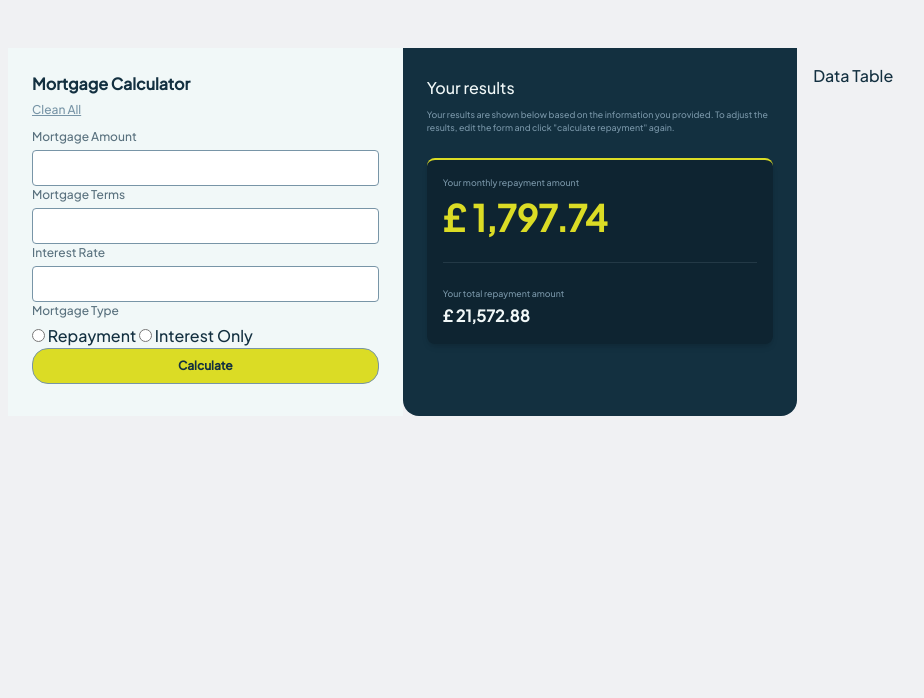
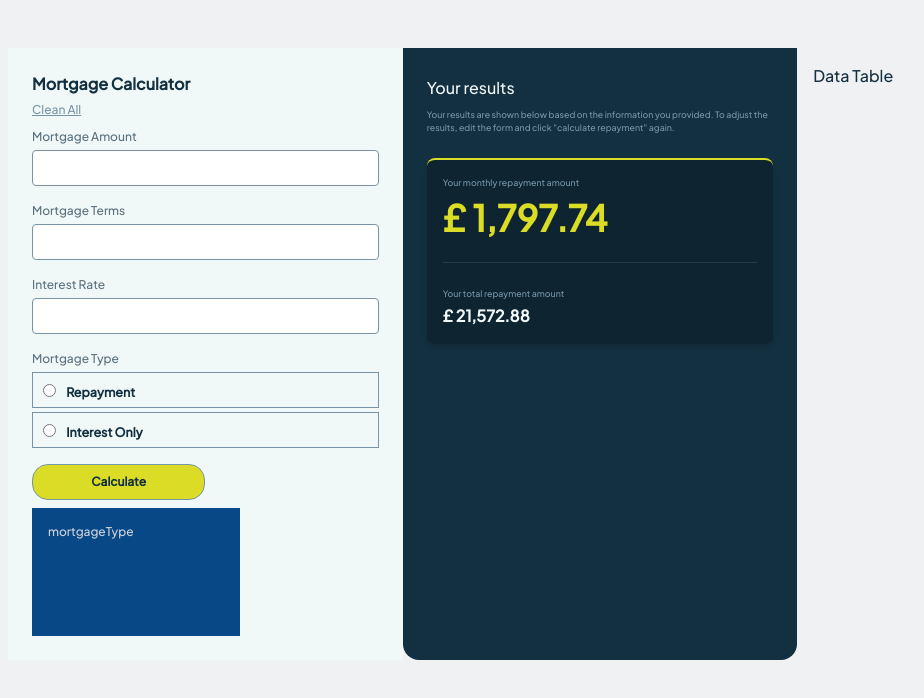
Before and after one commit to TheJordach/mortgage-calculator-v2, an Angular app: page / in a window 1280 px wide. Shown: the top 698 px of the page, without its empty margins (40-964 px from the left). Built offline with nearby package versions, Linux system fonts and the light colour scheme.

Commit message:
styling calculator form step:design + installing bignumber.js

```diff
--- a/package.json
+++ b/package.json
@@ -23,6 +23,7 @@
     "@fortawesome/angular-fontawesome": "^0.14.1",
     "@fortawesome/fontawesome-svg-core": "^6.4.2",
     "@fortawesome/free-solid-svg-icons": "^6.4.2",
+    "bignumber.js": "^9.1.2",
     "normalize.css": "^8.0.1",
     "rxjs": "~7.8.0",
     "tslib": "^2.3.0",
--- a/src/app/calculator/calculator.module.ts
+++ b/src/app/calculator/calculator.module.ts
@@ -3,10 +3,11 @@ import { CommonModule } from '@angular/common'
 import { FormComponent } from './form/form.component'
 import { DisplayResultComponent } from './display-result/display-result.component'
 import { HomeComponent } from './home/home.component'
+import { FormsModule } from '@angular/forms'
 
 @NgModule({
     declarations: [FormComponent, DisplayResultComponent, HomeComponent],
-    imports: [CommonModule],
+    imports: [CommonModule, FormsModule],
     exports: [FormComponent, DisplayResultComponent, HomeComponent],
 })
 export class CalculatorModule {}
--- /dev/null
+++ b/src/app/calculator/form/Utilities/formContract.ts
@@ -0,0 +1,6 @@
+export interface FormContract {
+    inputValue: number
+    displayedValue: number
+    isNull: boolean
+    displayedValueOnFocus: number
+}
--- a/src/app/calculator/form/form.component.html
+++ b/src/app/calculator/form/form.component.html
@@ -1,47 +1,68 @@
 <p class="text-md text-challenge-blue-dark font-bold">Mortgage Calculator</p>
-<a (click)="clearForm()"
+<a (click)="clearForm(mortgageForm)"
   href="#" class="text-[0.75rem] cursor-pointer hover:text-challenge-blue-dark underline text-challenge-gray-clear"
   >Clean All</a>
-<form #form class="py-2">
-  <p class="text-challenge-gray-dark  text-[0.75rem] mb-1">Mortgage Amount</p>
-   <input
-      class="w-full px-8 h-9 z-0 rounded font-bold border border-challenge-gray-clear text-[0.75rem] text-challenge-blue-dark"
+<form #mortgageForm="ngForm" class="py-2">
+  <p class="input-title">Mortgage Amount</p>
+   <input required
+      ngModel name="mortgageAmount" #mortgageAmount ="ngModel"
+      class="input-component"
+      type="number"
+      >
 
-      type="number"
-      name="loanAmount">
+  <p class="input-title">Mortgage Terms</p>
+  <input required
+    ngModel name="mortgageTerm" #mortgageTerm ="ngModel"
+    class="input-component"
+    type="number"
+    step="any"
+    >
 
-  <p class="text-challenge-gray-dark  text-[0.75rem] mb-1">Mortgage Terms</p>
-  <input
-    class="w-full px-8 h-9 z-0 rounded font-bold border border-challenge-gray-clear text-[0.75rem] text-challenge-blue-dark"
+  <p class="input-title">Interest Rate</p>
+  <input required
+    ngModel name="interestRate" #interestRate ="ngModel"
+    class="input-component"
     type="number"
-    name="loanAmount">
+    >
 
-  <p class="text-challenge-gray-dark  text-[0.75rem] mb-1">Interest Rate</p>
-  <input
-    class="w-full px-8 h-9 z-0 rounded font-bold border border-challenge-gray-clear text-[0.75rem] text-challenge-blue-dark"
-    type="number"
-    name="loanAmount">
+  <div class="flex flex-col gap-x-3 mb-4">
+  <p class="input-title "> Mortgage Type</p>
+  <label class="text-[0.78rem] text-challenge-blue-dark border
+  border-challenge-gray-clear  mb-1 font-bold p-2.5 h-9">
+  <input required
+    ngModel="mortgageType" #mortgageType ="ngModel"
+    name="mortgageType" value="repayment"
+    class="mr-2"
+    type="radio"
+    > Repayment
+     </label>
+  <label  class="text-[0.78rem]  text-challenge-blue-dark font-bold border
+  border-challenge-gray-clear p-2.5 h-9 ">
+  <input required
+    ngModel="mortgageType" #mortgageType ="ngModel"
+    name="mortgageType" value="interest"
+    class=" mr-2 "
+    type="radio"
+    > Interest Only </label>
 
- <div >
-  <p class="text-challenge-gray-dark  text-[0.75rem] mb-1"> Mortgage Type</p>
-  <label>
-  <input
-    class=""
-    type="radio"
-    name="loanAmount"> Repayment
-     </label>
-  <label>
-  <input
-    class=" "
-    type="radio"
-    name="loanAmount"> Interest Only </label>
  </div>
 
   <button
-    class="bg-challenge-indigo w-full px-8 h-9 z-0 rounded-2xl font-bold border border-challenge-gray-clear text-[0.75rem] text-challenge-blue-dark"
+    class="bg-challenge-indigo w-[50%] px-8 h-9 z-0
+    rounded-2xl font-bold border border-challenge-gray-clear text-[0.75rem]
+    text-challenge-blue-dark"
     type="submit"
-    name="loanAmount">
+    name="btn-calculateRepayment"
+    (click)="calculateRepayment(mortgageForm)"
+    >
 
     Calculate
   </button>
 </form>
+
+<div class="w-52 h-32 bg-custom-blue text-gray-300 font-light text-xs p-4">
+
+  {{ mortgageForm.value['mortgageTerm'] }}
+  {{ mortgageAmount.value }}
+  {{ mortgageType.value }}
+</div>
--- a/src/app/calculator/form/form.component.scss
+++ b/src/app/calculator/form/form.component.scss
@@ -0,0 +1,8 @@
+
+.input-component{
+  @apply w-full px-8 h-9 z-0 mb-4 rounded font-bold border border-challenge-gray-clear text-[0.75rem] text-challenge-blue-dark
+}
+
+.input-title{
+  @apply text-challenge-gray-dark  text-[0.75rem] mb-1
+}
--- a/src/app/calculator/form/form.component.ts
+++ b/src/app/calculator/form/form.component.ts
@@ -1,14 +1,33 @@
-import { Component } from '@angular/core'
+import { Component, OnInit } from '@angular/core'
+import { NgForm } from '@angular/forms'
 
 @Component({
     selector: 'app-form',
     templateUrl: './form.component.html',
     styleUrl: './form.component.scss',
 })
-export class FormComponent {
+export class FormComponent implements OnInit {
     constructor() {}
 
-    clearForm() {
-        console.log('please write logic to clear form')
+    ngOnInit(): void {
+        console.log('form component init')
+    }
+
+    clearForm(form: NgForm) {
+        form.resetForm()
+        console.log('clear form')
+    }
+
+    calculateRepayment(form: NgForm) {
+        if (form.valid && form.value['mortgageType'] !== 'mortgageType') {
+            console.log('calculate repayment pressed')
+            console.log(form.value, form.valid)
+        } else {
+            console.log('invalid form')
+        }
+    }
+
+    formatValues() {
+        console.log('format values')
     }
 }
```
Also changed, not shown: 2 other files (tests, documents, lock files or other folders).
